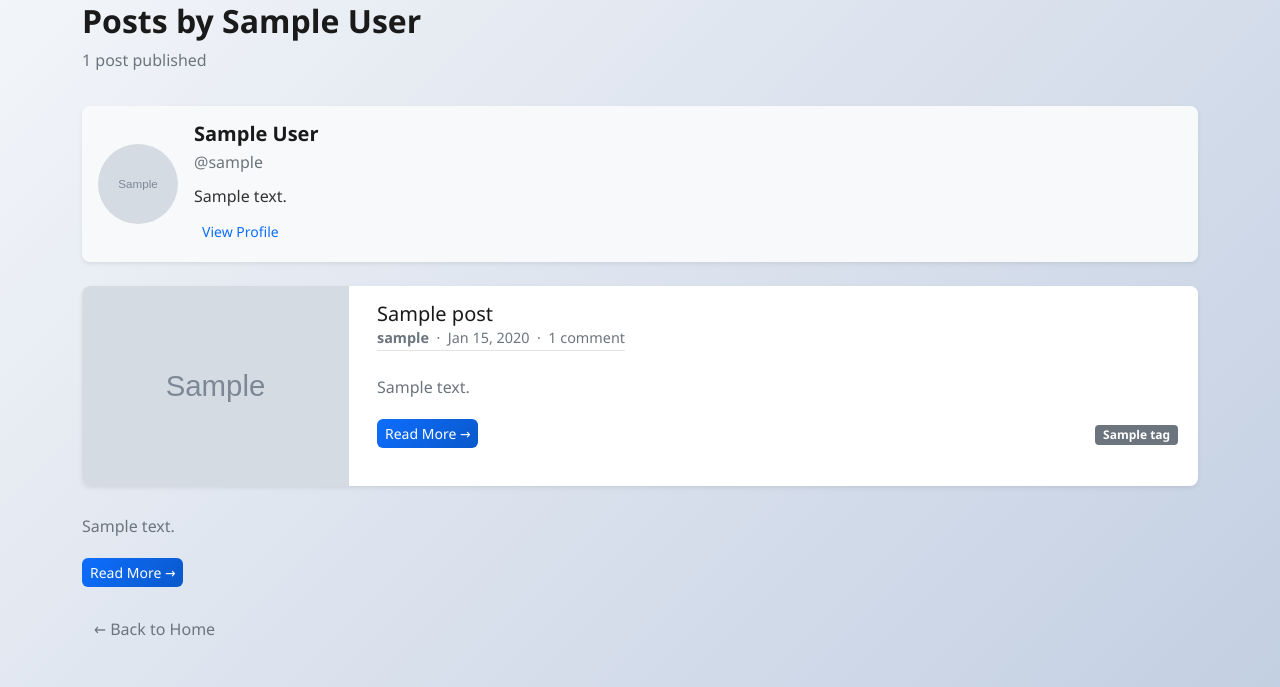
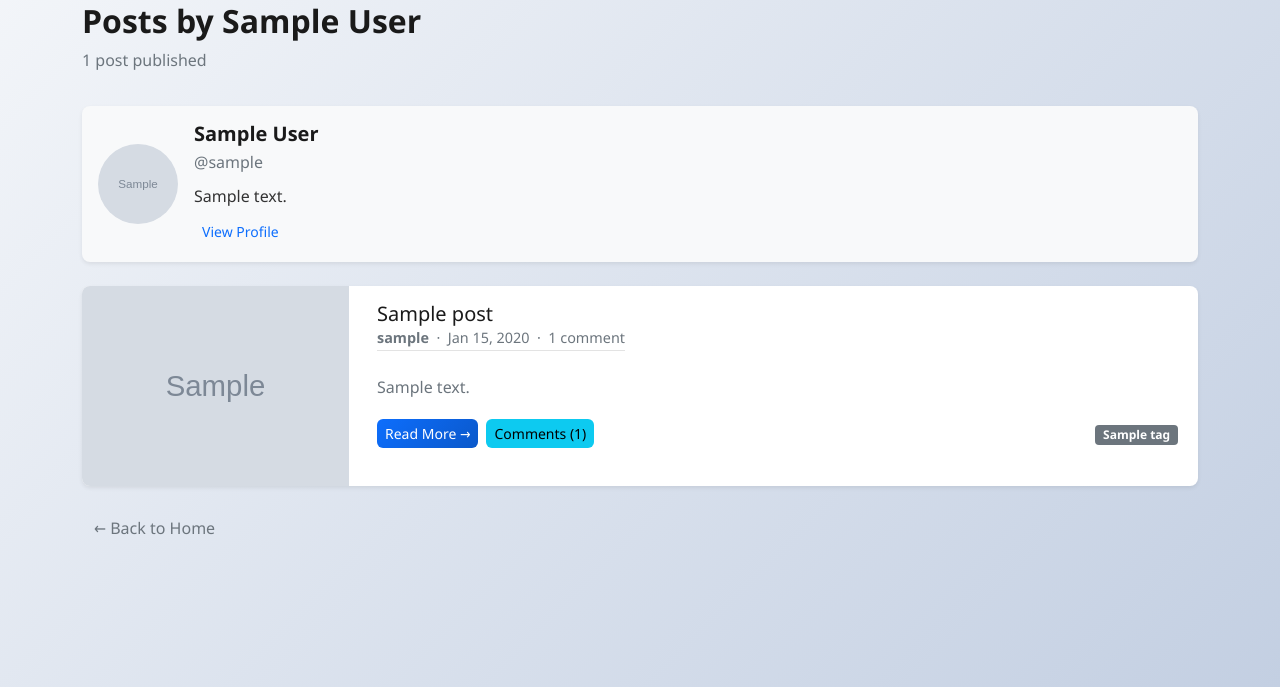
Before and after one commit to Vinald/dj-blog-application, a Django app: a page that uses templates/post/user_posts.html in a window 1280 px wide. Shown: the part 113-800 px from the top of the page. Run offline with Django 5.2, Linux system fonts and the light colour scheme; tables that the repository leaves empty hold one stand-in row (values such as "Sample post"); grey boxes marked "Sample" are stand-in pictures; some libraries are stand-ins or nearby versions.

Commit message:
bug fix on the duplicated read mor buttons

```diff
--- a/templates/post/post_detail.html
+++ b/templates/post/post_detail.html
@@ -15,8 +15,7 @@
 
         <div class="article-metadata mb-4 pb-3 border-bottom">
             <strong class="text-dark">By <a href="{% url 'user_posts' post.author.username %}"
-                                            class="text-decoration-none text-dark fw-bold">{{ post.author
-                }}</a></strong>
+                                            class="text-decoration-none text-dark fw-bold">{{ post.author }}</a></strong>
             &nbsp;·&nbsp;
             <time datetime="{{ post.created_at|date:'c' }}" class="text-muted">{{ post.created_at|date:"F d, Y" }}
             </time>
@@ -65,7 +64,7 @@
 </div>
 
 <!-- Comments Section -->
-<div class="mt-5">
+<div id="comments" class="mt-5">
     <h3 class="mb-4">Comments ({{ comments.count }})</h3>
 
     {% if user.is_authenticated %}
--- a/templates/post/user_posts.html
+++ b/templates/post/user_posts.html
@@ -71,8 +71,13 @@
 
                 <p class="card-text text-muted mb-3 lh-lg">{{ post.content|truncatechars:220 }}</p>
 
-                <div class="d-flex justify-content-between align-items-center">
-                    <a href="{{ post.get_absolute_url }}" class="btn btn-sm btn-primary">Read More →</a>
+                <div class="d-flex justify-content-between align-items-center gap-2 flex-wrap">
+                    <div class="d-flex gap-2">
+                        <a href="{{ post.get_absolute_url }}" class="btn btn-sm btn-primary">Read More →</a>
+                        <a href="{{ post.get_absolute_url }}#comments" class="btn btn-sm btn-info">
+                            Comments ({{ post.comments.count }})
+                        </a>
+                    </div>
                     {% if post.tags.all %}
                     <div>
                         {% for tag in post.tags.all %}
@@ -86,21 +91,6 @@
         </div>
     </div>
         {% endif %}
-</article>
-
-        <p class="card-text text-muted mb-3 lh-lg">{{ post.content|truncatechars:220 }}</p>
-
-        <div class="d-flex justify-content-between align-items-center">
-            <a href="{{ post.get_absolute_url }}" class="btn btn-sm btn-primary">Read More →</a>
-            {% if post.tags.all %}
-            <div>
-                {% for tag in post.tags.all %}
-                <span class="badge bg-secondary me-1">{{ tag.name }}</span>
-                {% endfor %}
-            </div>
-            {% endif %}
-        </div>
-    </div>
 </article>
 {% empty %}
 <div class="alert alert-info text-center py-5">
```
Also changed, not shown: templates/post/posts.html (+7 -2 lines).
